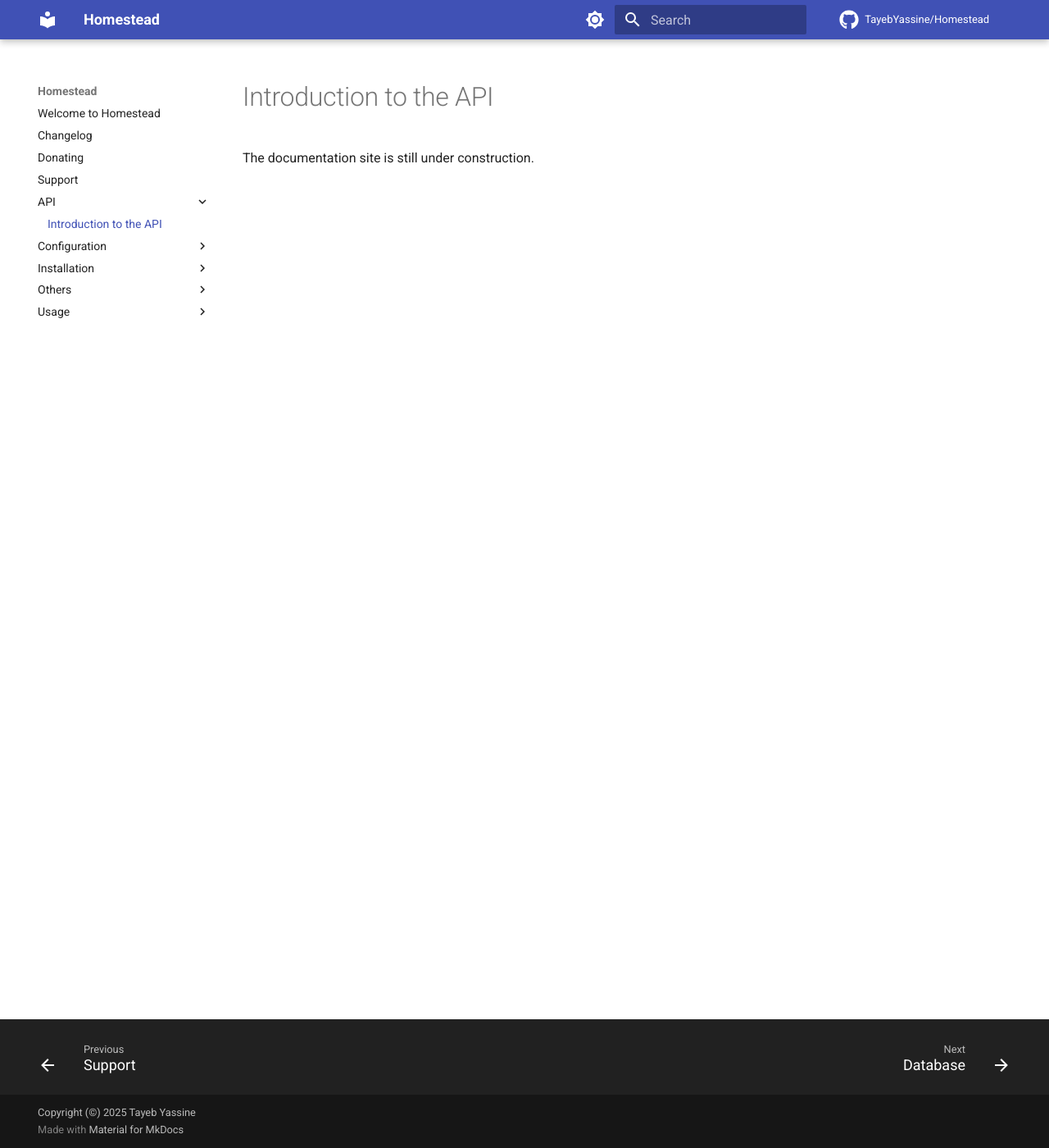
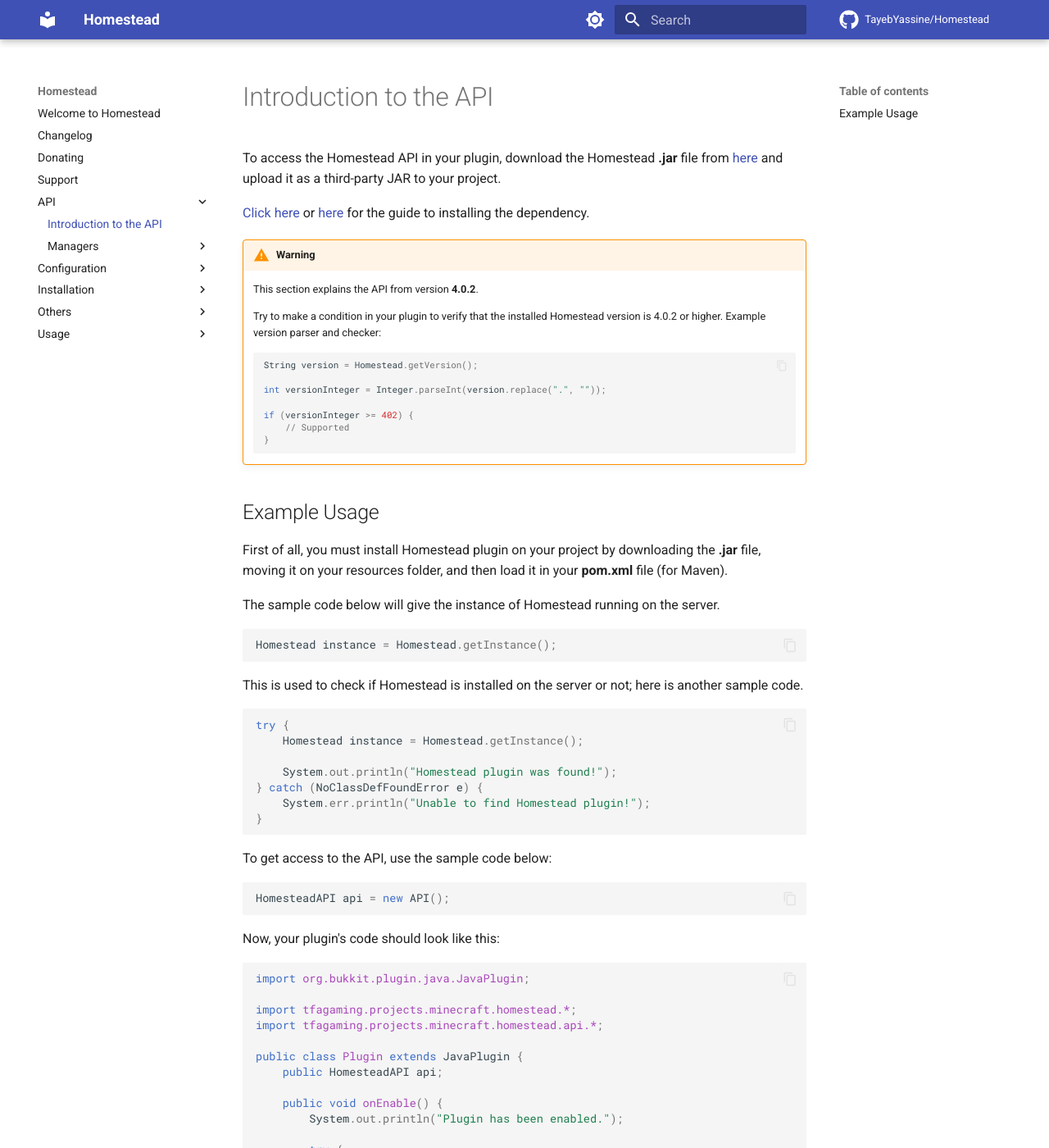
Before and after one commit to TFAGaming/Homestead, an MkDocs documentation site: the page built from docs/API/Introduction to the API.md, in a window 1280 px wide and 1400 px high. Shown: the whole window at 82% size. Built offline with MkDocs 1.6.1 and Material for MkDocs 9.7.7, drawn with Linux system fonts in a browser that asks for light colours; comment, search, counter and statistics services are not loaded; some of the changed text lies outside the part shown.

Commit message:
docs: updated API page, added managers and their functions

````diff
--- a/docs/API/Introduction to the API.md
+++ b/docs/API/Introduction to the API.md
@@ -1,3 +1,80 @@
 # Introduction to the API
 
-The documentation site is still under construction.
+To access the Homestead API in your plugin, download the Homestead **.jar** file from [here](../Installation/Installation.md) and upload it as a third-party JAR to your project.
+
+[Click here](https://stackoverflow.com/questions/4955635/how-can-i-add-local-jar-files-to-a-maven-project?page=1) or [here](https://maven.apache.org/guides/mini/guide-3rd-party-jars-local.html) for the guide to installing the dependency.
+
+!!! warning
+
+    This section explains the API from version **4.0.2**.
+
+    Try to make a condition in your plugin to verify that the installed Homestead version is 4.0.2 or higher. Example version parser and checker:
+
+    ```java
+    String version = Homestead.getVersion();
+
+    int versionInteger = Integer.parseInt(version.replace(".", ""));
+
+    if (versionInteger >= 402) {
+        // Supported
+    }
+    ```
+
+## Example Usage
+
+First of all, you must install Homestead plugin on your project by downloading the **.jar** file, moving it on your resources folder, and then load it in your **pom.xml** file (for Maven).
+
+The sample code below will give the instance of Homestead running on the server.
+
+```java
+Homestead instance = Homestead.getInstance();
+```
+
+This is used to check if Homestead is installed on the server or not; here is another sample code.
+
+```java
+try {
+    Homestead instance = Homestead.getInstance();
+
+    System.out.println("Homestead plugin was found!");
+} catch (NoClassDefFoundError e) {
+    System.err.println("Unable to find Homestead plugin!");
+}
+```
+
+To get access to the API, use the sample code below:
+
+```java
+HomesteadAPI api = new API();
+```
+
+Now, your plugin's code should look like this:
+
+```java
+import org.bukkit.plugin.java.JavaPlugin;
+
+import tfagaming.projects.minecraft.homestead.*;
+import tfagaming.projects.minecraft.homestead.api.*;
+
+public class Plugin extends JavaPlugin {
+    public HomesteadAPI api;
+
+	public void onEnable() {
+		System.out.println("Plugin has been enabled.");
+
+		try {
+			Homestead instance = Homestead.getInstance();
+
+			api = new API();
+
+			System.out.println("Homestead plugin was found!");
+		} catch (NoClassDefFoundError e) {
+			System.err.println("Unable to find Homestead plugin!");
+		}
+	}
+
+	public void onDisable() {
+		System.out.println("Plugin has been disabled.");
+	}
+}
+```
--- a/mkdocs.yml
+++ b/mkdocs.yml
@@ -33,7 +33,7 @@ theme:
     #- navigation.path               # breadcrumb above title
     - navigation.top                # "back to top" button
     - navigation.footer             # prev / next links
-    - toc.integrate                 # merge TOC into left sidebar
+    # - toc.integrate                 # merge TOC into left sidebar
     - search.suggest                # search auto-suggest
     - search.highlight              # highlight searched words
     - content.code.copy             # copy button on code blocks
````
Also changed, not shown: docs/API/Managers/Chunks Manager.md (added, +156 -0 lines), docs/API/Managers/Regions Manager.md (added, +140 -0 lines).
